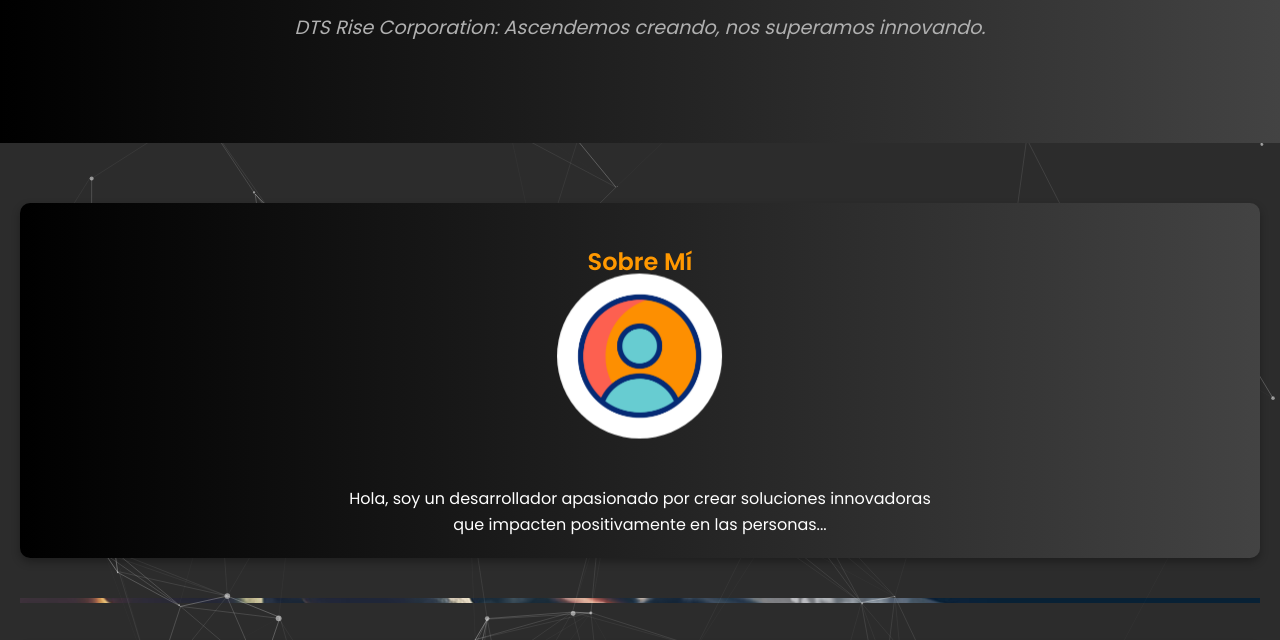
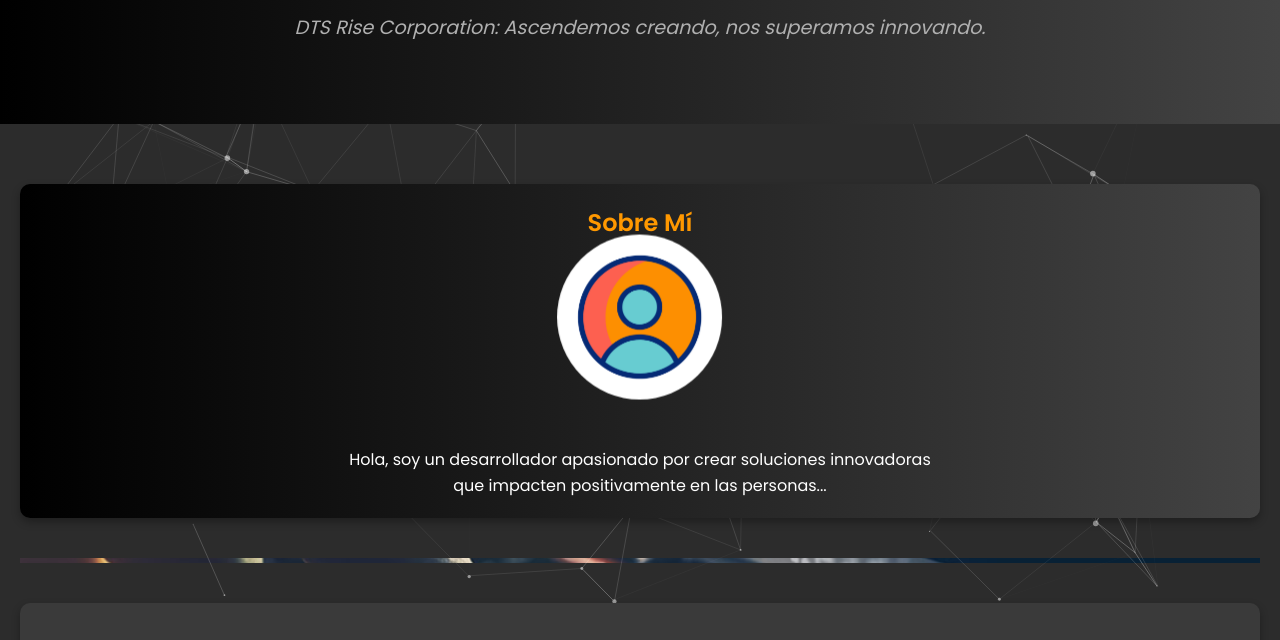
Before and after one commit to Brayan-Oviedo/Brayan-Oviedo.github.io, a plain HTML site: page index.html in a window 1280 px wide. Shown: the part 190-830 px from the top of the page. Drawn offline with nearby package versions, Linux system fonts and the light colour scheme; animation ran at ten frames a second.

Commit message:
Pagina Web

```diff
--- a/styles.css
+++ b/styles.css
@@ -1,3 +1,9 @@
+* {
+    margin: 0;
+    padding: 0;
+	box-sizing: border-box;
+}
+
 html {
     scroll-behavior: smooth;
 }
@@ -13,11 +19,15 @@ body {
 }
 
 #particles-js {
-    position: absolute;
+    position: fixed;
+    top: 0;
+    left: 0;
     width: 100%;
     height: 100%;
     background-color: transparent;
 }
+
+
 
 .navbar {
     background: linear-gradient(90deg, #000000, #434343); /* Degradado */
@@ -246,7 +256,9 @@ footer {
     color: white;
     text-align: center;
     padding: 15px 0;
+    margin: 0; /* Asegúrate de que no haya margen */
 }
+
 
 a {
     color: #ff9800; /* Naranja */
```
